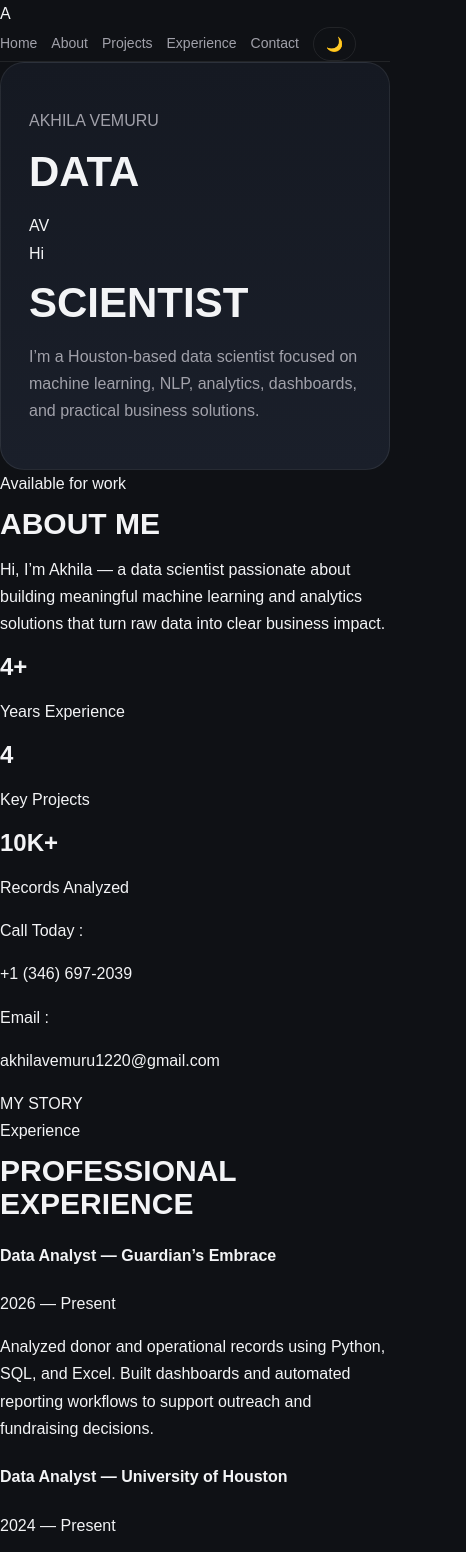
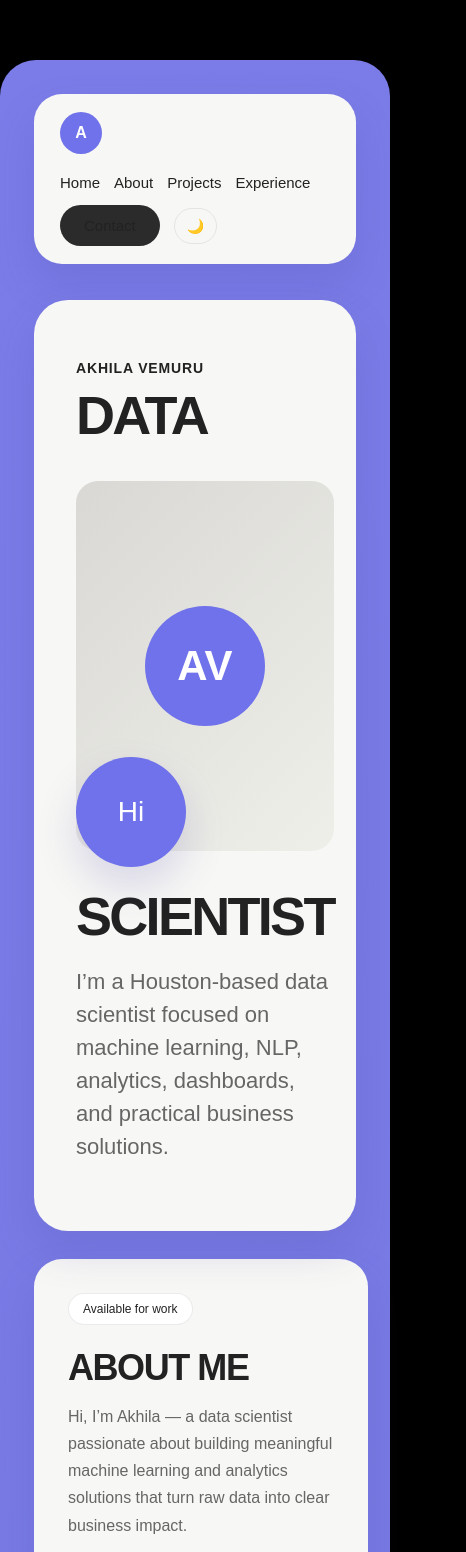
Before and after one commit to avemuru1220/avemuru1220.github.io, a plain HTML site: page index.html in a window 390 px wide. Shown: the top 1552 px of the page, 466 px wide, since content can reach past the window. Drawn offline with Linux system fonts and the light colour scheme.

Commit message:
Update style.css

```diff
--- a/style.css
+++ b/style.css
@@ -1,22 +1,27 @@
 :root {
-  --bg: #0f1115;
-  --panel: #151922;
-  --panel-2: #1a1f2a;
-  --text: #f3f4f6;
-  --muted: #a1a1aa;
-  --line: rgba(255, 255, 255, 0.08);
-  --accent: #d4d4d8;
-  --max: 1120px;
+  --bg-main: linear-gradient(135deg, #7b7ce8 0%, #7678df 45%, #6a6ed7 100%);
+  --page-bg: #7a7ce6;
+  --white-card: #f7f7f5;
+  --text-main: #222222;
+  --muted: #666666;
+  --purple: #6f72ea;
+  --purple-dark: #4f54d8;
+  --black-pill: #2b2b2b;
+  --line: rgba(0, 0, 0, 0.08);
+  --shadow: 0 20px 40px rgba(77, 73, 164, 0.18);
 }
 
-body.light {
-  --bg: #ffffff;
-  --panel: #f4f4f5;
-  --panel-2: #ececf1;
-  --text: #111827;
-  --muted: #52525b;
-  --line: rgba(0, 0, 0, 0.08);
-  --accent: #27272a;
+body.dark-mode {
+  --bg-main: linear-gradient(135deg, #11131d 0%, #171b2c 45%, #1f2140 100%);
+  --page-bg: #131625;
+  --white-card: #1d2232;
+  --text-main: #f3f4f6;
+  --muted: #c2c5d0;
+  --purple: #7b7ce8;
+  --purple-dark: #676ae0;
+  --black-pill: #f3f4f6;
+  --line: rgba(255, 255, 255, 0.08);
+  --shadow: 0 20px 40px rgba(0, 0, 0, 0.35);
 }
 
 * {
@@ -27,229 +32,403 @@ body.light {
 body {
   margin: 0;
   font-family: Arial, sans-serif;
-  background: var(--bg);
-  color: var(--text);
-  line-height: 1.7;
-  transition: background 0.25s ease, color 0.25s ease;
+  background: #000;
+  color: var(--text-main);
+  transition: all 0.25s ease;
 }
 
 a {
+  text-decoration: none;
   color: inherit;
-  text-decoration: none;
 }
 
-.container {
-  width: min(var(--max), calc(100% - 48px));
-  margin: 0 auto;
+.page-shell {
+  max-width: 1180px;
+  margin: 60px auto;
+  padding: 34px;
+  border-radius: 36px;
+  background: var(--bg-main);
 }
 
 .topbar {
-  position: sticky;
-  top: 0;
-  z-index: 20;
-  background: var(--bg);
-  border-bottom: 1px solid var(--line);
-}
-
-.nav-wrap {
+  max-width: 1080px;
+  margin: 0 auto 36px;
+  padding: 18px 26px;
+  background: var(--white-card);
+  border-radius: 999px;
   display: flex;
   justify-content: space-between;
   align-items: center;
-  padding: 20px 0;
-  gap: 18px;
+  box-shadow: var(--shadow);
+  gap: 20px;
+  flex-wrap: wrap;
 }
 
-.brand {
-  font-size: 15px;
-  font-weight: 600;
-  letter-spacing: 0.04em;
+.profile-mini {
+  display: flex;
+  align-items: center;
+}
+
+.mini-avatar {
+  width: 42px;
+  height: 42px;
+  border-radius: 50%;
+  background: var(--purple);
+  color: white;
+  display: flex;
+  align-items: center;
+  justify-content: center;
+  font-weight: bold;
 }
 
 .nav {
   display: flex;
   gap: 22px;
+  align-items: center;
   flex-wrap: wrap;
-  align-items: center;
 }
 
 .nav a {
-  color: var(--muted);
-  font-size: 14px;
-  transition: color 0.25s ease;
+  font-size: 15px;
+  color: var(--text-main);
 }
 
-.nav a:hover {
-  color: var(--text);
+.contact-pill,
+.large-pill {
+  background: var(--black-pill);
+  color: var(--white-card);
+  padding: 12px 24px;
+  border-radius: 999px;
+  display: inline-block;
+}
+
+body.dark-mode .contact-pill,
+body.dark-mode .large-pill {
+  color: #111;
 }
 
 #theme-toggle {
-  padding: 8px 12px;
-  border-radius: 999px;
   border: 1px solid var(--line);
   background: transparent;
-  color: var(--text);
+  border-radius: 999px;
+  padding: 9px 12px;
   cursor: pointer;
   font-size: 14px;
 }
 
-.hero {
-  padding: 90px 0 60px;
+.hero-card {
+  max-width: 1080px;
+  margin: 0 auto 28px;
+  background: var(--white-card);
+  border-radius: 34px;
+  padding: 46px 42px;
+  display: grid;
+  grid-template-columns: 1fr 340px 1fr;
+  gap: 28px;
+  align-items: center;
+  box-shadow: var(--shadow);
+  position: relative;
+  overflow: hidden;
 }
 
-.hero-grid {
-  display: grid;
-  grid-template-columns: 1.4fr 0.8fr;
-  gap: 36px;
-  align-items: end;
+.small-label {
+  font-size: 14px;
+  letter-spacing: 0.06em;
+  font-weight: 700;
 }
 
-.eyebrow,
-.section-label,
-.card-label,
-.project-type {
-  text-transform: uppercase;
-  letter-spacing: 0.14em;
+.hero-card h1 {
+  font-size: clamp(54px, 7vw, 92px);
+  line-height: 0.95;
+  margin: 12px 0;
+  letter-spacing: -0.05em;
+}
+
+.hero-right p {
+  color: var(--muted);
+  font-size: 22px;
+  line-height: 1.5;
+  max-width: 320px;
+}
+
+.hero-center {
+  position: relative;
+  display: flex;
+  justify-content: center;
+  align-items: center;
+}
+
+.portrait-card {
+  width: 290px;
+  height: 370px;
+  border-radius: 22px;
+  overflow: hidden;
+  background: linear-gradient(180deg, #e8e8e5, #d9d8d3);
+  display: flex;
+  align-items: center;
+  justify-content: center;
+}
+
+.portrait-placeholder {
+  width: 100%;
+  height: 100%;
+  background: linear-gradient(135deg, #d9d8d4, #efefea);
+  display: flex;
+  align-items: center;
+  justify-content: center;
+}
+
+.portrait-initials {
+  width: 120px;
+  height: 120px;
+  border-radius: 50%;
+  background: var(--purple);
+  color: white;
+  display: flex;
+  align-items: center;
+  justify-content: center;
+  font-size: 42px;
+  font-weight: bold;
+}
+
+.hello-badge {
+  position: absolute;
+  left: -10px;
+  bottom: 18px;
+  width: 110px;
+  height: 110px;
+  border-radius: 50%;
+  background: var(--purple);
+  color: white;
+  display: flex;
+  align-items: center;
+  justify-content: center;
+  font-size: 28px;
+  box-shadow: var(--shadow);
+}
+
+.grid-two {
+  max-width: 1080px;
+  margin: 0 auto 28px;
+  display: grid;
+  grid-template-columns: 1fr 1fr;
+  gap: 24px;
+}
+
+.info-card,
+.bottom-card,
+.detail-card {
+  background: var(--white-card);
+  border-radius: 28px;
+  padding: 34px;
+  box-shadow: var(--shadow);
+}
+
+.status-badge {
+  display: inline-block;
+  background: white;
+  border: 1px solid var(--line);
+  border-radius: 999px;
+  padding: 8px 14px;
   font-size: 12px;
+  margin-bottom: 18px;
+}
+
+body.dark-mode .status-badge {
+  background: rgba(255,255,255,0.04);
+}
+
+.info-card h2,
+.bottom-card h2 {
+  font-size: 52px;
+  line-height: 0.95;
+  margin: 8px 0 18px;
+  letter-spacing: -0.04em;
+}
+
+.muted {
+  color: var(--muted);
+  line-height: 1.7;
+}
+
+.stats-row {
+  display: flex;
+  gap: 34px;
+  flex-wrap: wrap;
+  margin: 28px 0;
+}
+
+.stats-row h3 {
+  margin: 0;
+  color: var(--purple);
+  font-size: 46px;
+}
+
+.stats-row p {
+  margin: 4px 0 0;
+  font-size: 13px;
   color: var(--muted);
 }
 
-h1 {
-  margin: 14px 0 18px;
-  font-size: 60px;
-  line-height: 1.05;
+.about-links {
+  display: flex;
+  gap: 40px;
+  flex-wrap: wrap;
+  margin-bottom: 24px;
 }
 
-h2 {
-  margin: 10px 0 0;
-  font-size: 38px;
-  line-height: 1.1;
+.about-links span {
+  font-size: 13px;
+  color: var(--muted);
 }
 
-h3 {
-  margin: 10px 0 12px;
-  font-size: 24px;
-  line-height: 1.2;
+.outline-btn {
+  display: inline-block;
+  border: 1.5px solid var(--purple);
+  color: var(--purple);
+  border-radius: 999px;
+  padding: 12px 22px;
+  font-weight: 600;
 }
 
-.hero-text,
-.section p,
-.project-card p,
-.contact-text,
-.hero-card p,
-.detail-card p {
-  color: var(--muted);
-  font-size: 16px;
+.experience-list {
+  display: grid;
+  gap: 16px;
 }
 
-.hero-actions {
-  display: flex;
-  gap: 14px;
-  margin-top: 28px;
-  flex-wrap: wrap;
-}
-
-.btn {
-  display: inline-flex;
-  align-items: center;
-  justify-content: center;
-  padding: 13px 20px;
-  border-radius: 999px;
-  font-size: 14px;
-  transition: transform 0.2s ease;
-}
-
-.btn:hover {
-  transform: translateY(-2px);
-}
-
-.btn-primary {
-  background: var(--text);
-  color: var(--bg);
-}
-
-.btn-secondary {
-  border: 1px solid var(--line);
-  color: var(--text);
-}
-
-.hero-card,
-.project-card,
-.detail-card,
-.resume-box,
-.contact-box {
-  background: linear-gradient(180deg, var(--panel), var(--panel-2));
-  border: 1px solid var(--line);
-  border-radius: 24px;
-}
-
-.hero-card {
-  padding: 28px;
-}
-
-.section {
-  padding: 80px 0;
-}
-
-.alt {
-  background: rgba(255, 255, 255, 0.02);
-  border-top: 1px solid var(--line);
+.exp-item {
+  padding-bottom: 14px;
   border-bottom: 1px solid var(--line);
 }
 
-body.light .alt {
-  background: rgba(0, 0, 0, 0.02);
+.exp-item:last-child {
+  border-bottom: none;
+  padding-bottom: 0;
 }
 
-.section-grid {
-  display: grid;
-  grid-template-columns: 0.9fr 1.1fr;
-  gap: 48px;
+.exp-item h4,
+.stack-item h4,
+.project-box h4,
+.detail-card h3 {
+  margin: 0 0 8px;
+  font-size: 22px;
 }
 
-.section-head {
-  margin-bottom: 28px;
+.exp-item span {
+  color: var(--purple);
+  font-size: 13px;
+  font-weight: 700;
 }
 
-.projects-grid {
-  display: grid;
-  grid-template-columns: repeat(2, minmax(0, 1fr));
-  gap: 22px;
-  margin-top: 28px;
+.exp-item p,
+.stack-item p,
+.project-box p,
+.detail-card p {
+  color: var(--muted);
+  margin-top: 10px;
+  line-height: 1.6;
 }
 
-.project-card {
-  padding: 26px;
-  transition: transform 0.25s ease, border-color 0.25s ease;
+.stack-list {
+  display: grid;
+  gap: 16px;
+  margin-top: 24px;
 }
 
-.project-card:hover {
-  transform: translateY(-4px);
+.stack-item {
+  display: grid;
+  grid-template-columns: 56px 1fr;
+  gap: 14px;
+  align-items: start;
+  padding-bottom: 12px;
+  border-bottom: 1px solid var(--line);
 }
 
-.project-link {
+.stack-item:last-child {
+  border-bottom: none;
+}
+
+.stack-icon {
+  width: 46px;
+  height: 46px;
+  border-radius: 12px;
+  background: #111;
+  color: white;
+  display: flex;
+  align-items: center;
+  justify-content: center;
+  font-weight: 700;
+}
+
+body.dark-mode .stack-icon {
+  background: var(--purple);
+}
+
+.project-grid {
+  display: grid;
+  grid-template-columns: 1fr 1fr;
+  gap: 16px;
+  margin-top: 22px;
+}
+
+.project-box {
+  border-radius: 20px;
+  background: #efefef;
+  padding: 22px;
+  min-height: 170px;
   display: block;
 }
 
-.project-cta {
-  display: inline-block;
-  margin-top: 16px;
-  color: var(--text);
+body.dark-mode .project-box {
+  background: rgba(255,255,255,0.04);
+}
+
+.project-box h3 {
+  margin: 0;
+  font-size: 56px;
+  color: white;
+}
+
+.project-box.dark-box {
+  background: #2f2f31;
+  color: white;
+}
+
+.project-box.dark-box p,
+.project-box.dark-box h4 {
+  color: white;
+}
+
+.project-box.purple-box {
+  background: var(--purple);
+  color: white;
+  display: flex;
+  flex-direction: column;
+  justify-content: center;
+}
+
+.project-box.purple-box p {
+  color: rgba(255,255,255,0.92);
+}
+
+.stars {
+  color: var(--purple);
+  letter-spacing: 0.08em;
+  margin: 0 0 12px;
   font-size: 14px;
 }
 
-.detail-stack {
+.detail-wrapper {
+  max-width: 1080px;
+  margin: 0 auto 28px;
   display: grid;
-  gap: 22px;
-  margin-top: 28px;
-}
-
-.detail-card {
-  padding: 28px;
+  grid-template-columns: 1fr 1fr;
+  gap: 24px;
 }
 
 .detail-card ul {
-  margin: 18px 0 0;
-  padding-left: 20px;
+  margin-top: 16px;
+  padding-left: 18px;
   color: var(--muted);
 }
 
@@ -257,76 +436,65 @@ body.light .alt {
   margin-bottom: 10px;
 }
 
-.skills-list {
-  display: flex;
-  flex-wrap: wrap;
-  gap: 12px;
-}
-
-.skills-list span {
-  padding: 10px 14px;
-  border-radius: 999px;
-  background: var(--panel);
-  border: 1px solid var(--line);
-  color: var(--accent);
-  font-size: 14px;
-}
-
-.resume-box,
-.contact-box {
-  padding: 32px;
+.bottom-card {
+  max-width: 1080px;
+  margin: 0 auto 24px;
   display: flex;
   justify-content: space-between;
   align-items: center;
-  gap: 24px;
-}
-
-.contact-box {
-  flex-direction: column;
-  align-items: flex-start;
+  gap: 20px;
 }
 
 .contact-links {
   display: flex;
-  gap: 18px;
   flex-wrap: wrap;
+  gap: 20px;
 }
 
 .contact-links a {
-  color: var(--text);
-  border-bottom: 1px solid rgba(255, 255, 255, 0.2);
+  color: var(--purple-dark);
+  font-weight: 600;
 }
 
-body.light .contact-links a {
-  border-bottom: 1px solid rgba(0, 0, 0, 0.2);
-}
+@media (max-width: 980px) {
+  .hero-card,
+  .grid-two,
+  .detail-wrapper,
+  .bottom-card {
+    grid-template-columns: 1fr;
+    flex-direction: column;
+    align-items: flex-start;
+  }
 
-@media (max-width: 900px) {
-  .hero-grid,
-  .section-grid,
-  .projects-grid,
-  .resume-box {
+  .hero-card {
+    display: grid;
     grid-template-columns: 1fr;
   }
 
-  .nav-wrap {
-    flex-direction: column;
-    align-items: flex-start;
+  .hero-right p {
+    max-width: 100%;
+  }
+
+  .portrait-card {
+    width: 100%;
+    max-width: 320px;
+  }
+
+  .hello-badge {
+    left: 0;
+    bottom: -16px;
+  }
+
+  .topbar {
+    border-radius: 28px;
   }
 
   .nav {
     gap: 14px;
   }
 
-  .hero {
-    padding-top: 60px;
-  }
-
-  h1 {
-    font-size: 42px;
-  }
-
-  h2 {
-    font-size: 30px;
+  .info-card h2,
+  .bottom-card h2 {
+    font-size: 36px;
   }
 }
```
